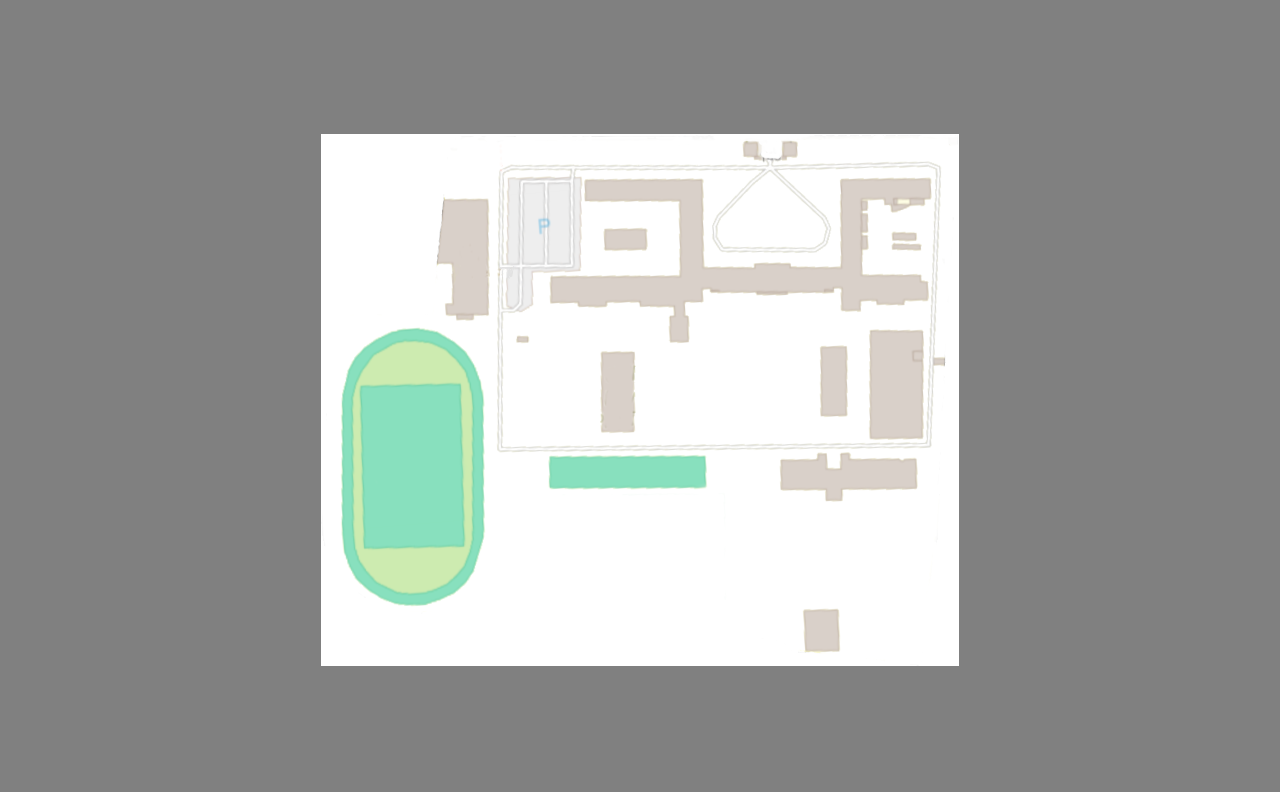
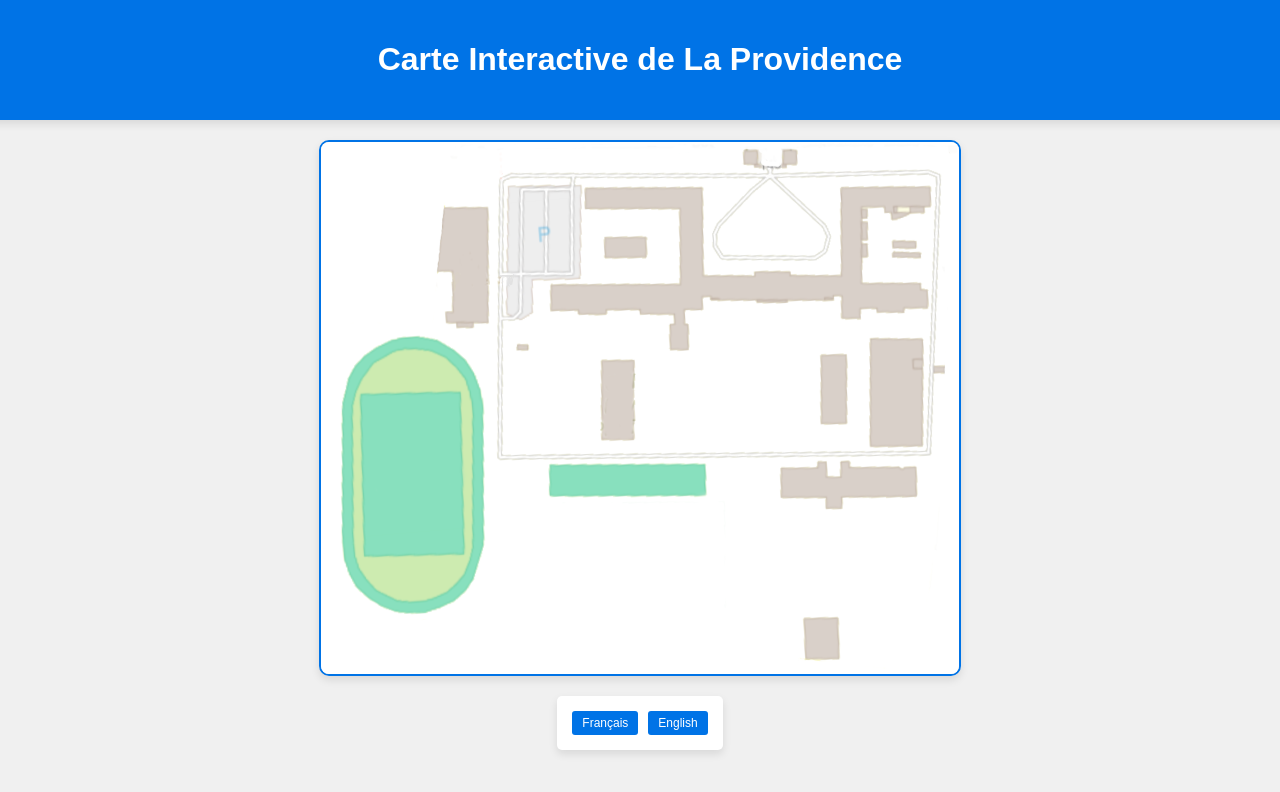
Before and after one commit to ValDV/Carte_interactive, a plain HTML site: page index.html in a window 1280 px wide. Drawn offline with Linux system fonts and the light colour scheme.

Commit message:
update map visual + add translates

```diff
--- a/index.html
+++ b/index.html
@@ -1,4 +1,5 @@
-<html>
+<!DOCTYPE html>
+<html lang="fr">
 
 <head>
     <meta charset="UTF-8">
@@ -6,23 +7,26 @@
     <meta name="viewport" content="width=device-width, initial-scale=1.0">
     <meta name="keywords" content="carte, lycee, la providence, amiens, bts, bts ciel">
     <meta name="description" content="Carte interactive de La Providence">
-
     <title>Plan interactif</title>
-
     <link rel="stylesheet" href="style.css">
 </head>
 
 <body onload="myInit();">
+    <div id="header">
+        <h1>Carte Interactive de La Providence</h1>
+    </div>
     <div id="section-map">
         <canvas id='myCanvas'></canvas>
-        <img alt="map" id="map" src="map.png" usemap="#map-mapping">
-
-        <map name="map-mapping">
-            <area target="_blank" onmouseover='myHover(this);' onmouseout='myLeave();' alt="Preau" title="Preau"
-                href="#1" coords="280,218,312,217,312,297,280,297" shape="poly">
+        <img alt="map" id="map" src="map.png" usemap="#image-map">
+        <map name="image-map">
+            <area target="_blank" onmouseover='myHover(this);' onmouseout='myLeave();' alt="Internat 1" title="Internat 1" href="#1" coords="384,160,519,130" shape="rect">
+            <area target="_blank" onmouseover='myHover(this);' onmouseout='myLeave();' alt="Internat 2" title="Internat 2" href="#2" coords="610,43,518,44,519,132,543,132,542,68,611,66" shape="poly">
         </map>
     </div>
-
+    <div id="language-selector">
+        <button onclick="changeLanguage('fr')">Français</button>
+        <button onclick="changeLanguage('en')">English</button>
+    </div>
     <script src="script.js"></script>
 </body>
 
--- a/script.js
+++ b/script.js
@@ -1,20 +1,12 @@
 // stores the device context of the canvas we use to draw the outlines
-// initialized in myInit, used in myHover and myLeave
 var convaContext;
+var translations = {};
 
 // shorthand func
 function byId(e) { return document.getElementById(e); }
 
 // takes a string that contains coords eg - "227,307,261,309, 339,354, 328,371, 240,331"
 // draws a line from each co-ord pair to the next - assumes starting point needs to be repeated as ending point.
-function drawCircle(coOrdStr) {
-    const mCoords = coOrdStr.split(',');
-
-    convaContext.beginPath();
-    convaContext.arc(mCoords[0], mCoords[1], mCoords[2], 0, 2 * Math.PI);
-    convaContext.stroke();
-}
-
 function drawPoly(coOrdStr) {
     const mCoords = coOrdStr.split(',');
 
@@ -98,4 +90,20 @@ function myInit() {
     convaContext.fillStyle = 'red';
     convaContext.strokeStyle = 'red';
     convaContext.lineWidth = 2;
+
+    // Load translations
+    fetch('translations.json')
+        .then(response => response.json())
+        .then(data => {
+            translations = data;
+            changeLanguage('fr'); // Default language
+        });
 }
+
+function changeLanguage(lang) {
+    document.documentElement.lang = lang;
+    document.title = translations[lang].title;
+    document.querySelectorAll('[data-translate]').forEach(element => {
+        element.textContent = translations[lang][element.getAttribute('data-translate')];
+    });
+}
--- a/style.css
+++ b/style.css
@@ -1,24 +1,83 @@
 body {
-    background-color: gray;
+    background-color: #f0f0f0;
     height: 100%;
     width: 100%;
     margin: 0;
+    font-family: Arial, sans-serif;
+    display: flex;
+    flex-direction: column;
+    align-items: center;
+    color: #333;
 }
 
-div#section-map {
+#header {
+    background-color: #0073e6;
+    color: white;
+    padding: 20px;
+    text-align: center;
+    width: 100%;
+    box-shadow: 0 4px 8px rgba(0, 0, 0, 0.1);
+}
+
+#section-map {
     display: flex;
     justify-content: center;
     align-items: center;
     width: 100%;
     height: 100%;
+    position: relative;
+    margin-top: 20px;
+    flex-grow: 1;
 }
 
-div#section-map canvas {
+#section-map canvas {
     pointer-events: none;
-    /* make the canvas transparent to the mouse - needed since canvas is position infront of image */
     position: absolute;
 }
 
-div#section-map #map {
+#section-map #map {
+    max-width: 80%;
+    height: auto;
+    box-shadow: 0 4px 8px rgba(0, 0, 0, 0.1);
+    border: 2px solid #0073e6;
+    border-radius: 10px;
+}
 
+#language-selector {
+    margin-top: 20px;
+    background-color: white;
+    padding: 10px;
+    border-radius: 5px;
+    box-shadow: 0 4px 8px rgba(0, 0, 0, 0.1);
+    display: flex;
+    justify-content: center;
+    align-items: center;
 }
+
+#language-selector button {
+    margin: 5px;
+    padding: 5px 10px;
+    cursor: pointer;
+    background-color: #0073e6;
+    color: white;
+    border: none;
+    border-radius: 3px;
+    font-size: 12px;
+    transition: background-color 0.3s;
+}
+
+#language-selector button:hover {
+    background-color: #005bb5;
+}
+
+@media (max-width: 768px) {
+    #header {
+        padding: 10px;
+        font-size: 18px;
+    }
+
+    #language-selector button {
+        font-size: 10px;
+        padding: 3px 7px;
+    }
+}
--- /dev/null
+++ b/translations.json
@@ -0,0 +1,12 @@
+{
+    "fr": {
+        "title": "Plan interactif",
+        "internat1": "Internat 1",
+        "internat2": "Internat 2"
+    },
+    "en": {
+        "title": "Interactive Map",
+        "internat1": "Dormitory 1",
+        "internat2": "Dormitory 2"
+    }
+}
```
